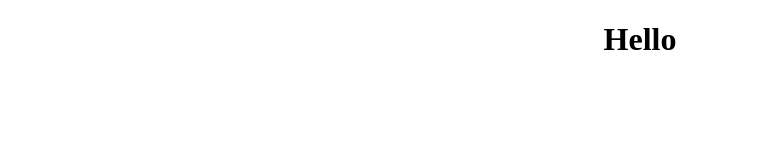
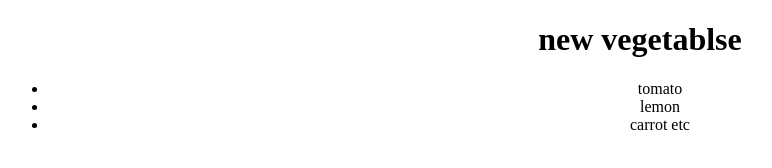
Before and after one commit to Aminulislam100/green-grocery-mark, a plain HTML site: page index.html in a window 1280 px wide. Shown: the whole page, without its empty margins (0-772 px from the left). Drawn offline with Linux system fonts and the light colour scheme.

Commit message:
Add files via upload

```diff
--- a/index.html
+++ b/index.html
@@ -7,7 +7,12 @@
 </head>
 <body>
     <center>
-        <h1>Hello</h1>
+        <h1>new vegetablse</h1>
+        <ul>
+            <li>tomato</li>
+            <li>lemon</li>
+            <li>carrot etc</li>
+        </ul>
     </center>
 </body>
 </html>
```
